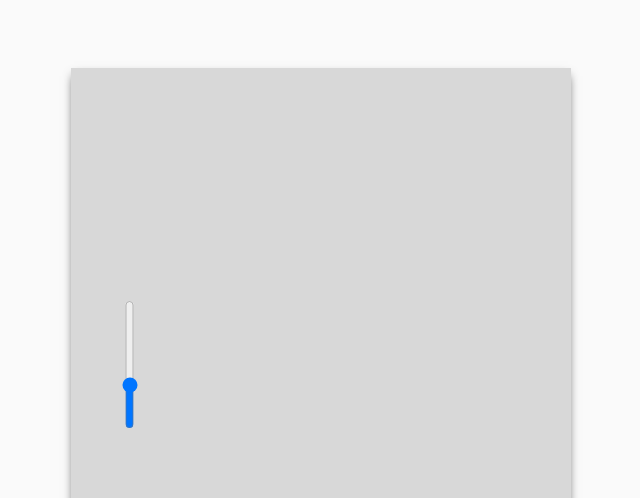
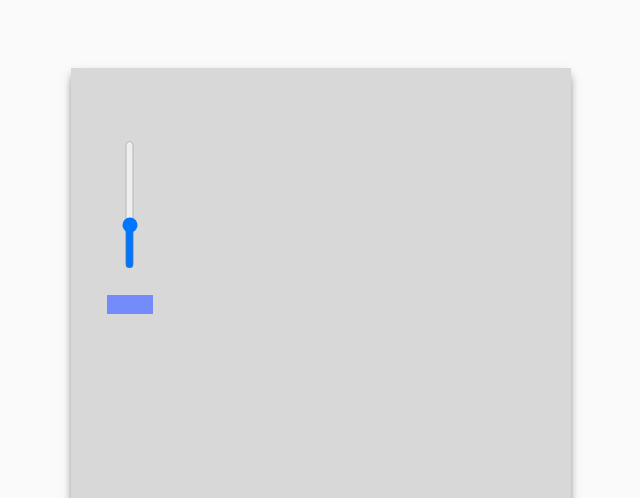
Before and after one commit to jshadbolt/etch-a-sketch, a plain HTML site: page index.html in a window 1280 px wide. Shown: the part 282-780 px from the top of the page, without its empty margins (319-959 px from the left). Drawn offline with Linux system fonts and the light colour scheme.

Commit message:
change layout

```diff
--- a/index.html
+++ b/index.html
@@ -32,7 +32,7 @@
                 <div id="slider-output"></div>
             </div>
             <div class="swatch-container">
-                <input id="swatch" type="color" value="#000000"/>
+                <input id="swatch" type="color" value="#748BFB"/>
             </div>
         </div>
     </div>
--- a/main.js
+++ b/main.js
@@ -1,5 +1,5 @@
 const DEFAULTSIZE = 16
-const DEFAULTCOLOR = '#000000'
+const DEFAULTCOLOR = '#748BFB'
 const canvas = document.querySelector('.canvas')
 const toggleGridButton = document.getElementById('toggle-grid-button')
 const clearCanvasButton = document.getElementById('clear-canvas-button')
@@ -14,8 +14,6 @@ let currentColor = DEFAULTCOLOR
 let gridState = 0
 let state = 0
 let intervalId;
-
-// swatch.style.
 
 function updatecurrentColor(source) {
     currentColor = source
--- a/styles.css
+++ b/styles.css
@@ -58,14 +58,15 @@ body {
     display: flex;
     flex-direction: column;
     justify-content: space-between;
-    height: 300px;
+    height: 200px;
     position: absolute;
     left: 30%;
+    bottom: 25%;
 }
 
 .slider-container {
-    /* background-color: pink; */
     height: 100%;
+    position: relative;
 }
 
 #slider {
@@ -77,7 +78,7 @@ body {
 #slider-output {
     font-weight: 700;
     position: absolute;
-    top: 43%;
+    top: 45%;
     left: 20px;
 }
 
```
